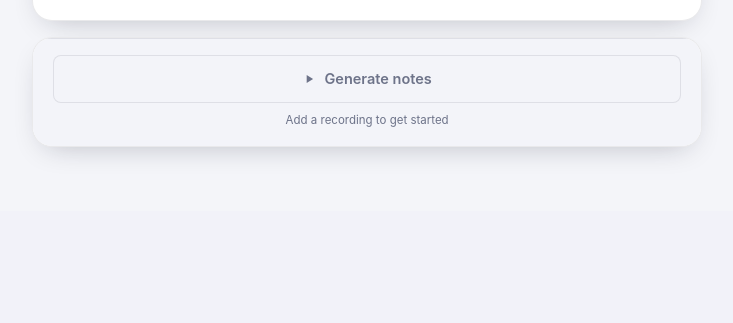
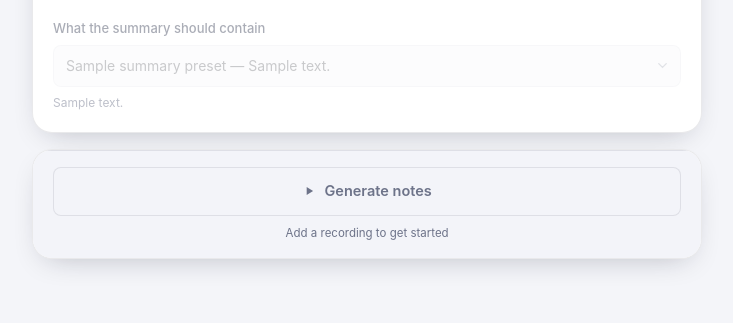
Before and after one commit to RenatoGallicola/minute-ai, a FastAPI app: template templates/index.html in a window 1280 px wide, after a click on "Advanced". Shown: the part 1390-1713 px from the top of the page, without its empty margins (8-741 px from the left). Before the commit the page ends 1546 px from the top, so only its background shows below. Run offline with FastAPI, Linux system fonts and the light colour scheme; the template is opened without the code that fills it: most values are stand-ins (such as "Sample title", 1, 10 or a date in 2020); a database or web service that is not in the repository returns one stand-in record (values such as "Sample title"); data that the repository does not hold is empty; some libraries are stand-ins or nearby versions.

Commit message:
feat: let the GUI pick a summary preset or write custom instructions

```diff
--- a/gui.py
+++ b/gui.py
@@ -43,6 +43,7 @@ from src.logger import get_logger, setup_logger
 from src.markdown_lite import render as render_markdown
 from src.markdown_lite import render_transcript
 from src.ollama_client import model_available
+from src import prompts
 from src.ollama_client import probe as probe_ollama
 from src.transcribe import format_duration
 
@@ -89,6 +90,7 @@ EXPORT_CONTENTS = [
     ("summary", "Summary only", ""),
 ]
 SUMMARY_LANGUAGES = languages.summary_options()
+SUMMARY_PRESETS = prompts.options()
 
 STAGE_LABELS = ["Waiting", "Transcribing", "Cleaning up", "Summarizing", "Exporting"]
 TOTAL_STAGES = 4
@@ -112,6 +114,8 @@ def _index_context() -> dict:
         "export_contents": EXPORT_CONTENTS,
         "default_export_content": config.DEFAULT_EXPORT_CONTENT,
         "summary_languages": SUMMARY_LANGUAGES,
+        "summary_presets": SUMMARY_PRESETS,
+        "default_summary_preset": getattr(config, "DEFAULT_SUMMARY_PRESET", prompts.DEFAULT_PRESET),
         "default_language": getattr(config, "DEFAULT_LANGUAGE", "auto"),
         "default_summary_language": getattr(config, "DEFAULT_SUMMARY_LANGUAGE", "same"),
         "default_cleanup_model": config.DEFAULT_CLEANUP_MODEL,
@@ -304,6 +308,7 @@ def _build_args(
     language, model, mode, diarize, speakers, speaker_names, meeting_name,
     fmt, export_content, cleanup_model, summary_model, summary_language, output_dir,
     is_batch: bool, workers: int = 1,
+    summary_preset: str = prompts.DEFAULT_PRESET, summary_prompt: str = "",
 ):
     """Builds the plain object main.process_single()/resolve_model() expect."""
     workers = resolve_workers(workers, is_batch)
@@ -320,6 +325,9 @@ def _build_args(
         cleanup_model=cleanup_model,
         summary_model=summary_model,
         summary_language=summary_language,
+        summary_preset=summary_preset,
+        summary_prompt=summary_prompt or None,
+        summary_prompt_file=None,
         output_dir=output_dir,
         # main.resolve_model divides the RAM budget by this, so it has to be
         # the real worker count and not just a flag.
@@ -351,7 +359,9 @@ def resolve_speakers(speakers: str, custom: str) -> str:
 
 
 def _validate_submission(diarize: bool, mode: str, export_content: str, fmt: str, speakers: str,
-                         language: str = "auto", summary_language: str = "same") -> Optional[str]:
+                         language: str = "auto", summary_language: str = "same",
+                         summary_preset: str = prompts.DEFAULT_PRESET,
+                         summary_prompt: str = "") -> Optional[str]:
     """Mirrors main.validate_args for the combinations the form can produce."""
     if diarize and pipeline.hf_token_is_placeholder(config.HF_TOKEN):
         return (
@@ -371,6 +381,10 @@ def _validate_submission(diarize: bool, mode: str, export_content: str, fmt: str
         return f"“{language}” is not a language Whisper can transcribe."
     if summary_language != "same" and not languages.is_supported(summary_language):
         return f"“{summary_language}” is not a language the summary can be written in."
+    if summary_preset not in prompts.PRESET_KEYS:
+        return f"Unknown summary preset “{summary_preset}”."
+    if summary_preset == prompts.CUSTOM_KEY and not summary_prompt.strip():
+        return "Pick a summary preset, or write your own instructions in the box."
     if mode not in pipeline.MODE_CHOICES:
         return f"Unknown pipeline mode “{mode}”."
     if fmt not in pipeline.FORMAT_CHOICES:
@@ -448,6 +462,8 @@ def run(
     cleanup_model: str = Form("llama3.1"),
     summary_model: str = Form("llama3.1"),
     summary_language: str = Form("same"),
+    summary_preset: str = Form(prompts.DEFAULT_PRESET),
+    summary_prompt: str = Form(""),
     parallel_workers: str = Form("1"),
 ):
     global _active_job_id, _starting
@@ -467,6 +483,7 @@ def run(
             resolve_speakers(speakers, speakers_custom),
             speaker_names, meeting_name, format, export_content,
             cleanup_model, summary_model, summary_language, parallel_workers,
+            summary_preset, summary_prompt,
         )
     finally:
         with _lock:
@@ -477,12 +494,13 @@ def _start_run(
     request, audio_files, language, model, mode, wants_diarization, speakers,
     speaker_names, meeting_name, fmt, export_content,
     cleanup_model, summary_model, summary_language, parallel_workers="1",
+    summary_preset=prompts.DEFAULT_PRESET, summary_prompt="",
 ) -> HTMLResponse:
     """Validates the submission, saves the uploads, and kicks off the worker."""
     global _active_job_id
 
     problem = _validate_submission(wants_diarization, mode, export_content, fmt, speakers,
-                                   language, summary_language)
+                                   language, summary_language, summary_preset, summary_prompt)
     if problem:
         return _status_response(request, _latest_job(), problem)
 
@@ -516,6 +534,7 @@ def _start_run(
             fmt, export_content, cleanup_model, summary_model, summary_language,
             config.DEFAULT_OUTPUT_DIR,
             is_batch, workers=parallel_workers,
+            summary_preset=summary_preset, summary_prompt=summary_prompt,
         )
         args.model = pipeline.resolve_model(args)
         job = Job(str(uuid.uuid4()), [Path(p).name for p in audio_paths], workers=args.parallel_workers)
--- a/static/app.css
+++ b/static/app.css
@@ -253,6 +253,14 @@ a { color: inherit; }
   background-size: 15px;
 }
 .select option { background: var(--surface-solid); color: var(--text); }
+
+.textarea {
+  min-height: 8.5rem;
+  resize: vertical;
+  font-family: var(--mono);
+  font-size: 12.5px;
+  line-height: 1.6;
+}
 
 /* Segmented control ------------------------------------------------------ */
 
--- a/templates/index.html
+++ b/templates/index.html
@@ -150,6 +150,29 @@
             {{ f.model_field("summary_model", "Ollama model · summary", default_summary_model) }}
           </div>
           {{ f.select_field("summary_language", "Summary language", summary_languages, default_summary_language) }}
+
+          <div class="field">
+            <label class="label" for="summary_preset">What the summary should contain</label>
+            <select class="select" id="summary_preset" name="summary_preset"
+                    onchange="onSummaryPresetChange(this)">
+              {% for value, label, note in summary_presets %}
+              <option value="{{ value }}" {% if value == default_summary_preset %}selected{% endif %}>
+                {{ label }} — {{ note }}
+              </option>
+              {% endfor %}
+            </select>
+            <p class="hint" id="summary-preset-hint"></p>
+          </div>
+
+          <div class="field hidden" id="summary-prompt-field">
+            <label class="label" for="summary_prompt">Your instructions</label>
+            <textarea class="input textarea" id="summary_prompt" name="summary_prompt" rows="7"
+                      placeholder="## Key Risks&#10;Anything that could delay the project.&#10;&#10;## Owners&#10;Who is responsible for what."></textarea>
+            <p class="hint">
+              Describe the sections you want, as you would to an assistant. Write
+              <code>{transcript}</code> anywhere to take over the whole prompt instead.
+            </p>
+          </div>
           {% endcall %}
 
           <div id="parallel-field" class="field hidden">
@@ -362,9 +385,19 @@
     function formatSize(mb) {
       return mb >= 1024 ? `${(mb / 1024).toFixed(1)} GB` : `${mb} MB`;
     }
+    onSummaryPresetChange(document.getElementById("summary_preset"));
     loadHealth();
 
     /* ── Conditional fields ────────────────────────────────────────────── */
+    function onSummaryPresetChange(el) {
+      const custom = el.value === "custom";
+      document.getElementById("summary-prompt-field").classList.toggle("hidden", !custom);
+      document.getElementById("summary-preset-hint").textContent = custom
+        ? ""
+        : el.options[el.selectedIndex].text.split("—").slice(1).join("—").trim();
+      if (custom) document.getElementById("summary_prompt").focus();
+    }
+
     function onSpeakerCountChange(el) {
       const custom = document.getElementById("speakers_custom");
       const isCustom = el.value === "custom";
@@ -379,6 +412,8 @@
     function onModeChange(el) {
       const producesSummary = el.value === "full" || el.value === "summary";
       document.getElementById("export-content-field").classList.toggle("hidden", !producesSummary);
+      document.getElementById("summary_preset").closest(".field").classList.toggle("hidden", !producesSummary);
+      if (!producesSummary) document.getElementById("summary-prompt-field").classList.add("hidden");
       if (!producesSummary) {
         const full = document.querySelector('input[name="export_content"][value="full"]');
         if (full) full.checked = true;
```
